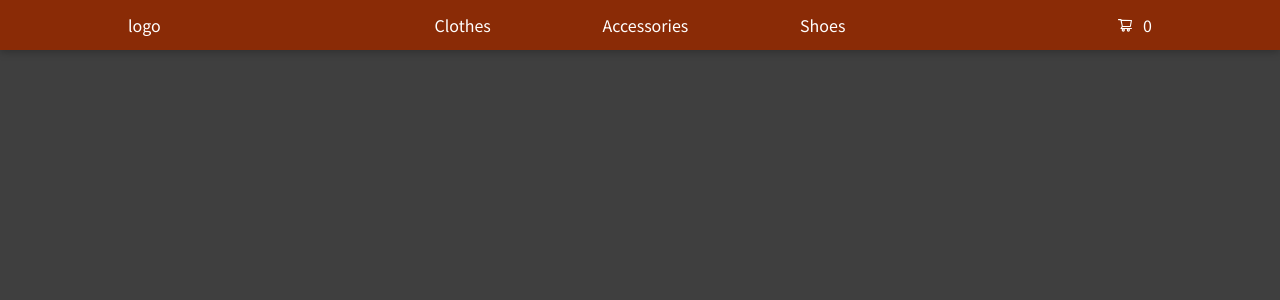
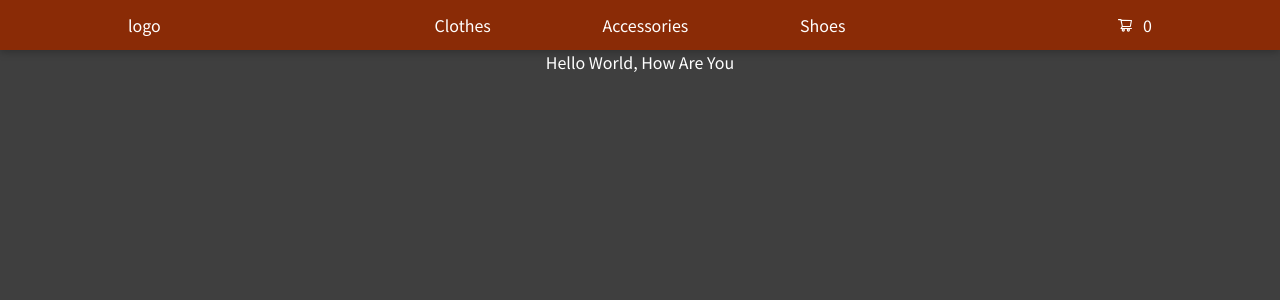
Before and after one commit to francocragnolini/coder_house, a React (Create React App) app: page / in a window 1280 px wide. Shown: the top 300 px of the page. Built offline with nearby package versions, Linux system fonts and the light colour scheme.

Commit message:
challenge Component 1: completed

```diff
--- a/public/index.html
+++ b/public/index.html
@@ -9,35 +9,13 @@
       name="description"
       content="Web site created using create-react-app"
     />
-    <link rel="apple-touch-icon" href="%PUBLIC_URL%/logo192.png" />
-    <!--
-      manifest.json provides metadata used when your web app is installed on a
-      user's mobile device or desktop. See https://developers.google.com/web/fundamentals/web-app-manifest/
-    -->
+
     <link rel="manifest" href="%PUBLIC_URL%/manifest.json" />
-    <!--
-      Notice the use of %PUBLIC_URL% in the tags above.
-      It will be replaced with the URL of the `public` folder during the build.
-      Only files inside the `public` folder can be referenced from the HTML.
 
-      Unlike "/favicon.ico" or "favicon.ico", "%PUBLIC_URL%/favicon.ico" will
-      work correctly both with client-side routing and a non-root public URL.
-      Learn how to configure a non-root public URL by running `npm run build`.
-    -->
     <title>React App</title>
   </head>
   <body>
     <noscript>You need to enable JavaScript to run this app.</noscript>
     <div id="root"></div>
-    <!--
-      This HTML file is a template.
-      If you open it directly in the browser, you will see an empty page.
-
-      You can add webfonts, meta tags, or analytics to this file.
-      The build step will place the bundled scripts into the <body> tag.
-
-      To begin the development, run `npm start` or `yarn start`.
-      To create a production bundle, use `npm run build` or `yarn build`.
-    -->
   </body>
 </html>
--- a/src/App.jsx
+++ b/src/App.jsx
@@ -1,9 +1,11 @@
 import NavBar from "./components/NavBar";
+import ItemListContainer from "./pages/ItemListContainer";
 
 function App() {
   return (
     <>
       <NavBar />
+      <ItemListContainer greeting="Hello World, How Are You" />
     </>
   );
 }
--- /dev/null
+++ b/src/components/CartWidget.jsx
@@ -0,0 +1,13 @@
+import classes from "./CartWidget.module.css";
+import { AiOutlineShoppingCart } from "react-icons/ai";
+
+const CartWidget = () => {
+  return (
+    <div className={classes.cart}>
+      <AiOutlineShoppingCart />
+      <span>0</span>
+    </div>
+  );
+};
+
+export default CartWidget;
--- /dev/null
+++ b/src/components/CartWidget.module.css
@@ -0,0 +1,11 @@
+.cart {
+  flex: 1;
+  display: flex;
+  align-items: center;
+  justify-content: flex-end;
+}
+
+.cart span {
+  margin-left: 1rem;
+  text-align: right;
+}
--- a/src/components/NavBar.jsx
+++ b/src/components/NavBar.jsx
@@ -1,6 +1,5 @@
 import styles from "./NavBar.module.css";
-import { AiOutlineShoppingCart } from "react-icons/ai";
-
+import CartWidget from "./CartWidget";
 const NavBar = () => {
   return (
     <nav className={styles.nav}>
@@ -13,10 +12,7 @@ const NavBar = () => {
         <li>Accessories</li>
         <li>Shoes</li>
       </ul>
-      <div className={styles.cart}>
-        <AiOutlineShoppingCart />
-        <span>0</span>
-      </div>
+      <CartWidget />
     </nav>
   );
 };
--- a/src/components/NavBar.module.css
+++ b/src/components/NavBar.module.css
@@ -35,17 +35,6 @@
   margin: 0 1rem;
   cursor: pointer;
 }
-.cart {
-  flex: 1;
-  display: flex;
-  align-items: center;
-  justify-content: flex-end;
-}
-
-.cart span {
-  margin-left: 1rem;
-  text-align: right;
-}
 
 @media screen and (min-width: 768px) {
   .nav .list {
--- /dev/null
+++ b/src/pages/ItemListContainer.jsx
@@ -0,0 +1,6 @@
+import classes from "./ItemListContainer.module.css";
+const ItemListContainer = (props) => {
+  return <div className={classes["item-list-container"]}>{props.greeting}</div>;
+};
+
+export default ItemListContainer;
--- /dev/null
+++ b/src/pages/ItemListContainer.module.css
@@ -0,0 +1,6 @@
+.item-list-container {
+  padding-top: 5rem;
+  display: flex;
+  flex-direction: column;
+  align-items: center;
+}
```
Also changed, not shown: public/manifest.json.
